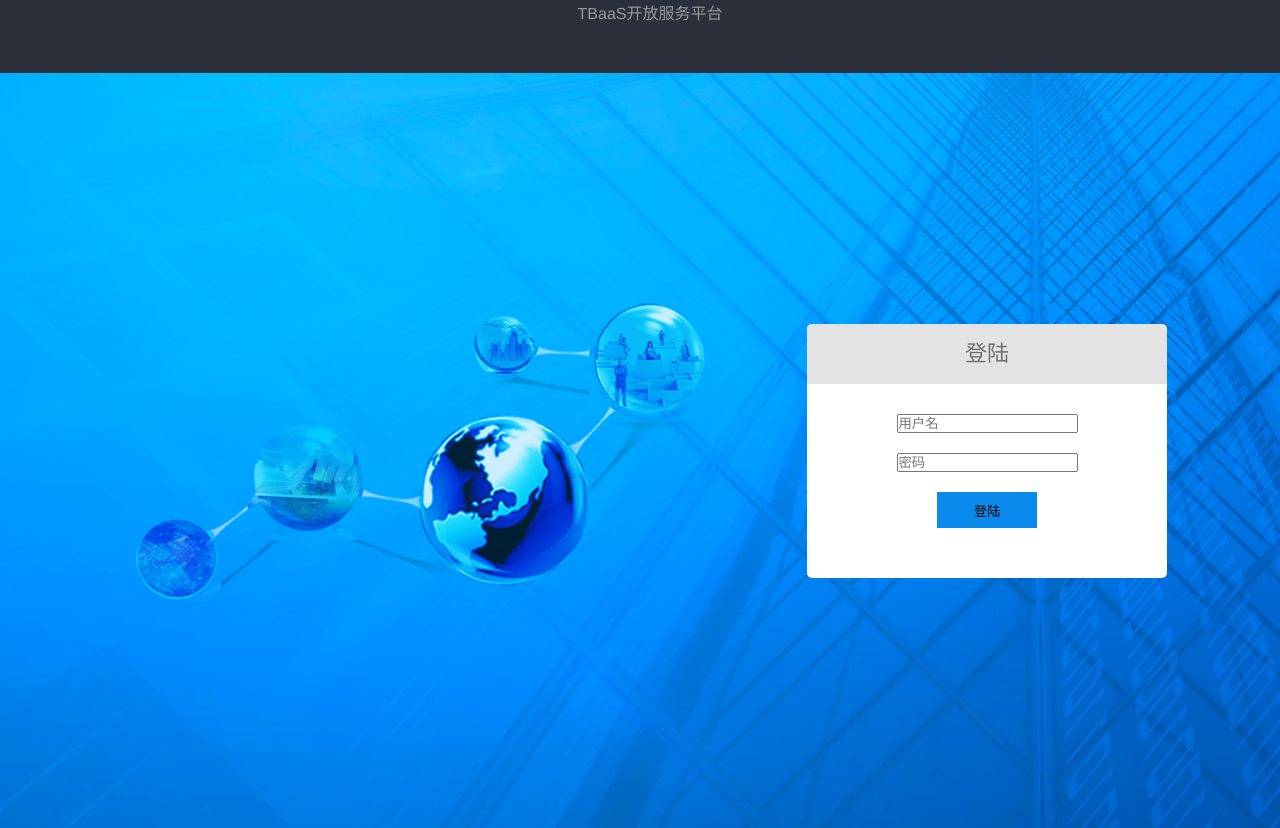
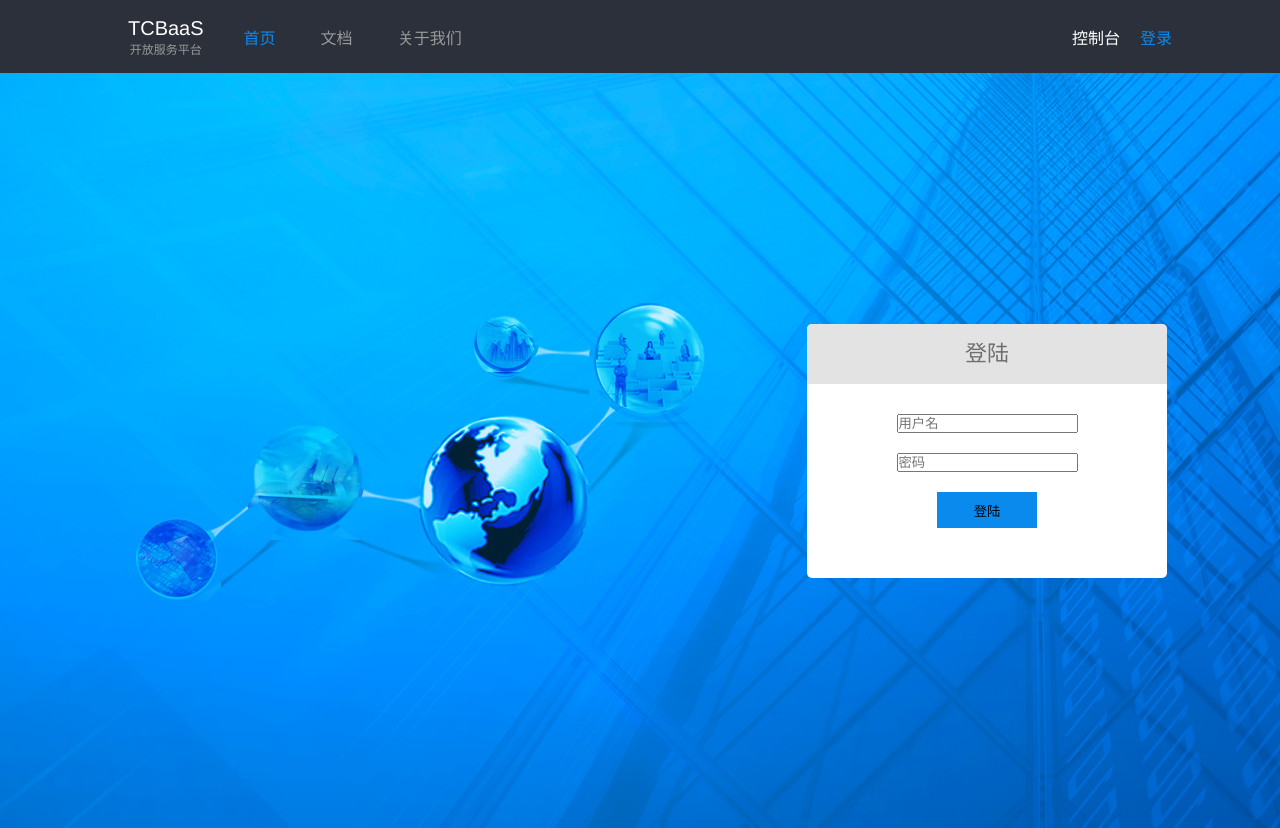
Before and after one commit to sewer-ui/sewer-ui, a Vue app: page /#/adminLogin in a window 1280 px wide. Built offline with nearby package versions, Linux system fonts and the light colour scheme; what iview would draw is missing.

Commit message:
tab样式完成

```diff
--- a/src/contract/components/nav.vue
+++ b/src/contract/components/nav.vue
@@ -1,19 +1,25 @@
 <template>
   <div class="nav-wrap">
-      <div class="left-box">
-        <div class="logo">
-          <span>TBaaS</span>
-          <span>开放服务平台</span>
-        </div>
-        <div class="left-nav"></div>
+    <div class="left-box">
+      <div class="logo">
+        <span class="logo-name">TCBaaS</span>
+        <span>开放服务平台</span>
       </div>
-      <div class="right-box"></div>
+      <div class="left-nav" @click="clickNav">
+        <span v-for="(item,index) in leftNav" :key="index" :class="{'active-color':activeIndex===index}" :id="index">{{item.tit}}</span>
+      </div>
+    </div>
+    <div class="right-box">
+         <span v-for="(item,index) in rightNav" :key="index">{{item.tit}}</span>
+         <span class="login-btn active-color">登录</span>
+    </div>
   </div>
 </template>
 <script>
 export default {
   data() {
     return {
+        activeIndex:0,
       leftNav: [
         { tit: "首页", path: "" },
         { tit: "文档", path: "" },
@@ -21,21 +27,68 @@ export default {
       ],
       rightNav: [{ tit: "控制台", path: "" }]
     };
+  },
+  created(){
+
+  },
+  methods:{
+      clickNav(e){
+
+          if( e.target.id==='') return;
+          let index = e.target.id*1
+          console.log("e",index)
+          this.activeIndex = index
+      }
   }
 };
 </script>
 <style lang="less" scoped>
+ .active-color{
+            color: #0b8aee!important;
+        }
 .nav-wrap {
   min-width: 1300px;
   height: 73px;
   background-color: #2b303b;
   z-index: 100000;
-    color: #999;
-  .nav-box {
-    height: 45px;
-    min-width: 1250px;
-    padding: 13px 0;
-    margin: 0 auto;
+  color: #999;
+  display: flex;
+  justify-content: space-between;
+  align-items: center;
+  padding: 0 10%;
+  box-sizing: border-box;
+  .left-box {
+    font-size: 16px;
+    display: flex;
+    justify-content:start;
+    align-items: center;
+    .logo {
+      display: flex;
+      flex-direction: column;
+      justify-content: center;
+      align-items: center;
+      font-size: 12px;
+      .logo-name {
+        font-size: 20px;
+        color: #fff;
+      }
+    }
+    .left-nav{
+        margin:0 40px ;
+        span{
+            margin-right: 45px;
+        }
+
+    }
+  }
+  .right-box{
+      span{
+          color: #fff;
+          font-size: 16px;
+      }
+      .login-btn{
+          margin-left: 20px;
+      }
   }
 }
 </style>
```
